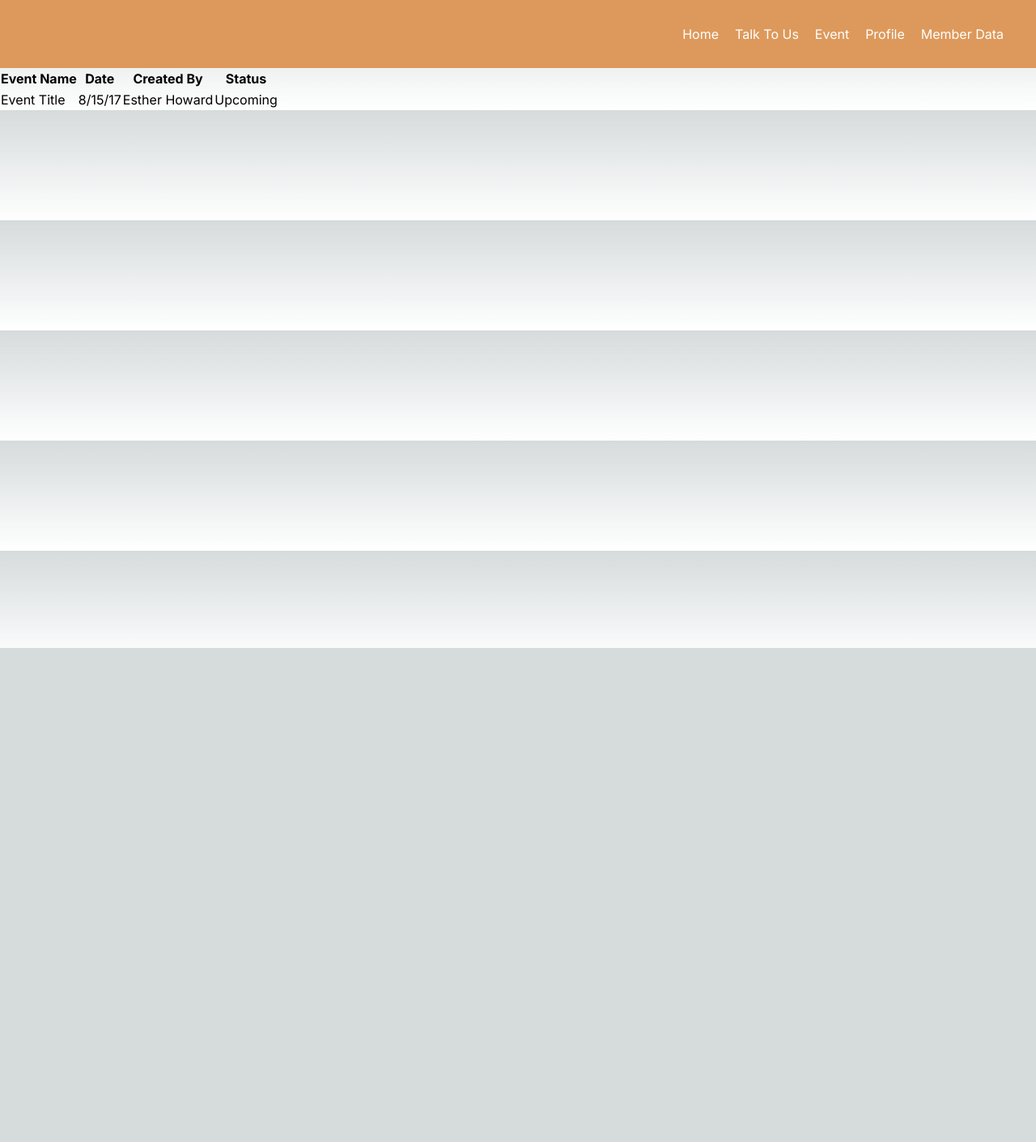
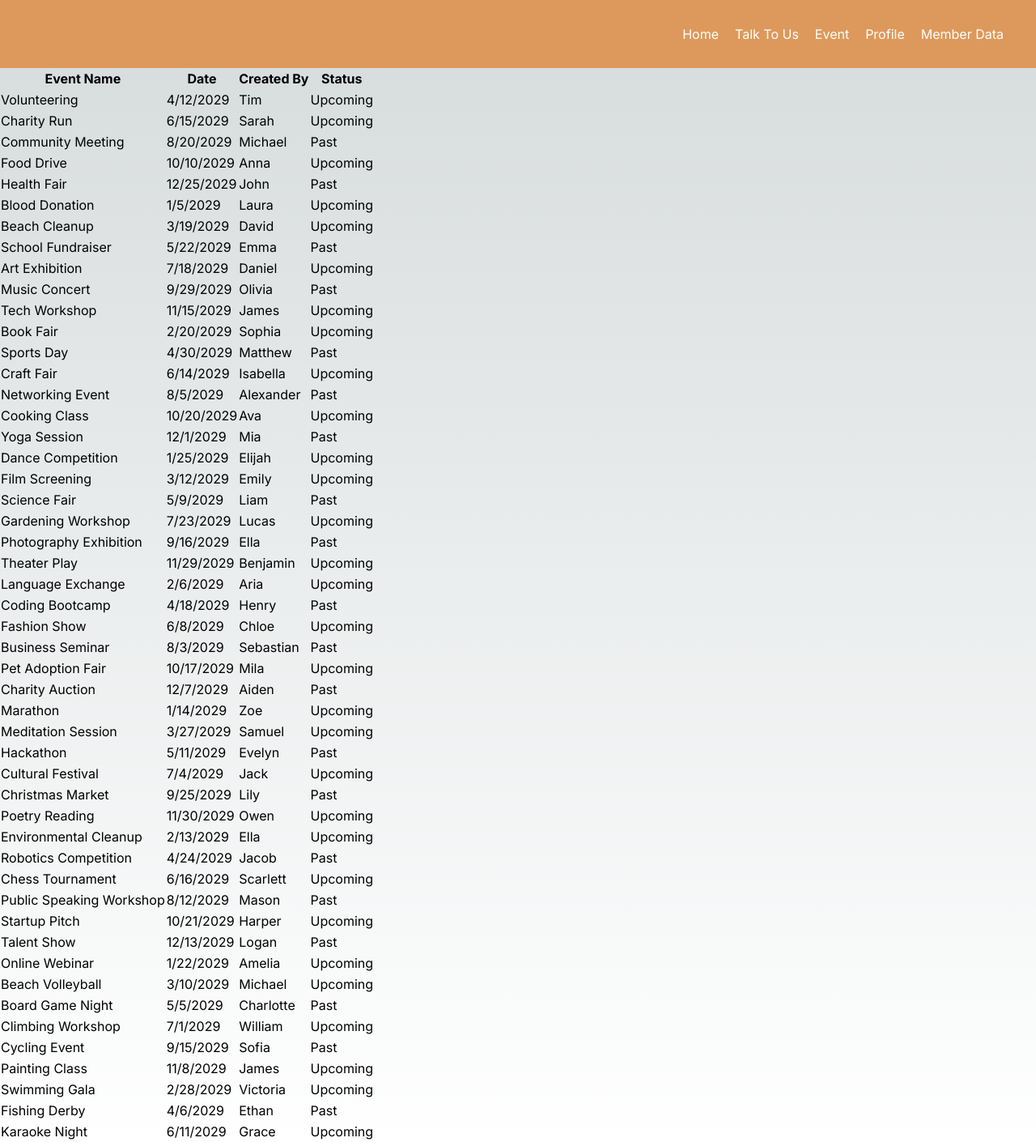
Before and after one commit to UoaWDCC/aspa-portal-v3, a Next.js app in the folder frontend/: page / in a window 1280 px wide. Shown: the whole page at 81% size. Before the commit the page ends 800 px from the top, so only its background shows below. Built offline with nearby package versions, Linux system fonts and the light colour scheme.

Commit message:
Data table with dummy data

```diff
--- a/frontend/src/app/components/EventPage.tsx
+++ b/frontend/src/app/components/EventPage.tsx
@@ -1,8 +1,14 @@
-import styles from './EventPage.module.css'
+"use client";
+
+import { useState } from 'react';
+import styles from './EventPage.module.css';
+import data from "./mock-data.json";
 
 
 
 export default function EventPage() {
+
+    const [events, setEvents] = useState(data);
     return (
         <>
             <div className={styles.appcontainer}>
@@ -19,12 +25,14 @@ export default function EventPage() {
                         </tr>
                     </thead>
                     <tbody>
-                        <tr>
-                            <td> Event Title </td>
-                            <td> 8/15/17 </td>
-                            <td> Esther Howard </td>
-                            <td> Upcoming</td>
-                        </tr>
+                        {events.map((event) =>
+                            <tr>
+                                <td>{event.eventTitle}</td>
+                                <td>{event.date}</td>
+                                <td>{event.createdBy}</td>
+                                <td>{event.status}</td>
+                            </tr>
+                        )}
                     </tbody>
                 </table>
             </div>
--- /dev/null
+++ b/frontend/src/app/components/mock-data.json
@@ -0,0 +1,352 @@
+[
+    {
+        "id": 1,
+        "eventTitle": "Volunteering",
+        "date": "4/12/2029",
+        "createdBy": "Tim",
+        "status": "Upcoming"
+    },
+    {
+        "id": 2,
+        "eventTitle": "Charity Run",
+        "date": "6/15/2029",
+        "createdBy": "Sarah",
+        "status": "Upcoming"
+    },
+    {
+        "id": 3,
+        "eventTitle": "Community Meeting",
+        "date": "8/20/2029",
+        "createdBy": "Michael",
+        "status": "Past"
+    },
+    {
+        "id": 4,
+        "eventTitle": "Food Drive",
+        "date": "10/10/2029",
+        "createdBy": "Anna",
+        "status": "Upcoming"
+    },
+    {
+        "id": 5,
+        "eventTitle": "Health Fair",
+        "date": "12/25/2029",
+        "createdBy": "John",
+        "status": "Past"
+    },
+    {
+        "id": 6,
+        "eventTitle": "Blood Donation",
+        "date": "1/5/2029",
+        "createdBy": "Laura",
+        "status": "Upcoming"
+    },
+    {
+        "id": 7,
+        "eventTitle": "Beach Cleanup",
+        "date": "3/19/2029",
+        "createdBy": "David",
+        "status": "Upcoming"
+    },
+    {
+        "id": 8,
+        "eventTitle": "School Fundraiser",
+        "date": "5/22/2029",
+        "createdBy": "Emma",
+        "status": "Past"
+    },
+    {
+        "id": 9,
+        "eventTitle": "Art Exhibition",
+        "date": "7/18/2029",
+        "createdBy": "Daniel",
+        "status": "Upcoming"
+    },
+    {
+        "id": 10,
+        "eventTitle": "Music Concert",
+        "date": "9/29/2029",
+        "createdBy": "Olivia",
+        "status": "Past"
+    },
+    {
+        "id": 11,
+        "eventTitle": "Tech Workshop",
+        "date": "11/15/2029",
+        "createdBy": "James",
+        "status": "Upcoming"
+    },
+    {
+        "id": 12,
+        "eventTitle": "Book Fair",
+        "date": "2/20/2029",
+        "createdBy": "Sophia",
+        "status": "Upcoming"
+    },
+    {
+        "id": 13,
+        "eventTitle": "Sports Day",
+        "date": "4/30/2029",
+        "createdBy": "Matthew",
+        "status": "Past"
+    },
+    {
+        "id": 14,
+        "eventTitle": "Craft Fair",
+        "date": "6/14/2029",
+        "createdBy": "Isabella",
+        "status": "Upcoming"
+    },
+    {
+        "id": 15,
+        "eventTitle": "Networking Event",
+        "date": "8/5/2029",
+        "createdBy": "Alexander",
+        "status": "Past"
+    },
+    {
+        "id": 16,
+        "eventTitle": "Cooking Class",
+        "date": "10/20/2029",
+        "createdBy": "Ava",
+        "status": "Upcoming"
+    },
+    {
+        "id": 17,
+        "eventTitle": "Yoga Session",
+        "date": "12/1/2029",
+        "createdBy": "Mia",
+        "status": "Past"
+    },
+    {
+        "id": 18,
+        "eventTitle": "Dance Competition",
+        "date": "1/25/2029",
+        "createdBy": "Elijah",
+        "status": "Upcoming"
+    },
+    {
+        "id": 19,
+        "eventTitle": "Film Screening",
+        "date": "3/12/2029",
+        "createdBy": "Emily",
+        "status": "Upcoming"
+    },
+    {
+        "id": 20,
+        "eventTitle": "Science Fair",
+        "date": "5/9/2029",
+        "createdBy": "Liam",
+        "status": "Past"
+    },
+    {
+        "id": 21,
+        "eventTitle": "Gardening Workshop",
+        "date": "7/23/2029",
+        "createdBy": "Lucas",
+        "status": "Upcoming"
+    },
+    {
+        "id": 22,
+        "eventTitle": "Photography Exhibition",
+        "date": "9/16/2029",
+        "createdBy": "Ella",
+        "status": "Past"
+    },
+    {
+        "id": 23,
+        "eventTitle": "Theater Play",
+        "date": "11/29/2029",
+        "createdBy": "Benjamin",
+        "status": "Upcoming"
+    },
+    {
+        "id": 24,
+        "eventTitle": "Language Exchange",
+        "date": "2/6/2029",
+        "createdBy": "Aria",
+        "status": "Upcoming"
+    },
+    {
+        "id": 25,
+        "eventTitle": "Coding Bootcamp",
+        "date": "4/18/2029",
+        "createdBy": "Henry",
+        "status": "Past"
+    },
+    {
+        "id": 26,
+        "eventTitle": "Fashion Show",
+        "date": "6/8/2029",
+        "createdBy": "Chloe",
+        "status": "Upcoming"
+    },
+    {
+        "id": 27,
+        "eventTitle": "Business Seminar",
+        "date": "8/3/2029",
+        "createdBy": "Sebastian",
+        "status": "Past"
+    },
+    {
+        "id": 28,
+        "eventTitle": "Pet Adoption Fair",
+        "date": "10/17/2029",
+        "createdBy": "Mila",
+        "status": "Upcoming"
+    },
+    {
+        "id": 29,
+        "eventTitle": "Charity Auction",
+        "date": "12/7/2029",
+        "createdBy": "Aiden",
+        "status": "Past"
+    },
+    {
+        "id": 30,
+        "eventTitle": "Marathon",
+        "date": "1/14/2029",
+        "createdBy": "Zoe",
+        "status": "Upcoming"
+    },
+    {
+        "id": 31,
+        "eventTitle": "Meditation Session",
+        "date": "3/27/2029",
+        "createdBy": "Samuel",
+        "status": "Upcoming"
+    },
+    {
+        "id": 32,
+        "eventTitle": "Hackathon",
+        "date": "5/11/2029",
+        "createdBy": "Evelyn",
+        "status": "Past"
+    },
+    {
+        "id": 33,
+        "eventTitle": "Cultural Festival",
+        "date": "7/4/2029",
+        "createdBy": "Jack",
+        "status": "Upcoming"
+    },
+    {
+        "id": 34,
+        "eventTitle": "Christmas Market",
+        "date": "9/25/2029",
+        "createdBy": "Lily",
+        "status": "Past"
+    },
+    {
+        "id": 35,
+        "eventTitle": "Poetry Reading",
+        "date": "11/30/2029",
+        "createdBy": "Owen",
+        "status": "Upcoming"
+    },
+    {
+        "id": 36,
+        "eventTitle": "Environmental Cleanup",
+        "date": "2/13/2029",
+        "createdBy": "Ella",
+        "status": "Upcoming"
+    },
+    {
+        "id": 37,
+        "eventTitle": "Robotics Competition",
+        "date": "4/24/2029",
+        "createdBy": "Jacob",
+        "status": "Past"
+    },
+    {
+        "id": 38,
+        "eventTitle": "Chess Tournament",
+        "date": "6/16/2029",
+        "createdBy": "Scarlett",
+        "status": "Upcoming"
+    },
+    {
+        "id": 39,
+        "eventTitle": "Public Speaking Workshop",
+        "date": "8/12/2029",
+        "createdBy": "Mason",
+        "status": "Past"
+    },
+    {
+        "id": 40,
+        "eventTitle": "Startup Pitch",
+        "date": "10/21/2029",
+        "createdBy": "Harper",
+        "status": "Upcoming"
+    },
+    {
+        "id": 41,
+        "eventTitle": "Talent Show",
+        "date": "12/13/2029",
+        "createdBy": "Logan",
+        "status": "Past"
+    },
+    {
+        "id": 42,
+        "eventTitle": "Online Webinar",
+        "date": "1/22/2029",
+        "createdBy": "Amelia",
+        "status": "Upcoming"
+    },
+    {
+        "id": 43,
+        "eventTitle": "Beach Volleyball",
+        "date": "3/10/2029",
+        "createdBy": "Michael",
+        "status": "Upcoming"
+    },
+    {
+        "id": 44,
+        "eventTitle": "Board Game Night",
+        "date": "5/5/2029",
+        "createdBy": "Charlotte",
+        "status": "Past"
+    },
+    {
+        "id": 45,
+        "eventTitle": "Climbing Workshop",
+        "date": "7/1/2029",
+        "createdBy": "William",
+        "status": "Upcoming"
+    },
+    {
+        "id": 46,
+        "eventTitle": "Cycling Event",
+        "date": "9/15/2029",
+        "createdBy": "Sofia",
+        "status": "Past"
+    },
+    {
+        "id": 47,
+        "eventTitle": "Painting Class",
+        "date": "11/8/2029",
+        "createdBy": "James",
+        "status": "Upcoming"
+    },
+    {
+        "id": 48,
+        "eventTitle": "Swimming Gala",
+        "date": "2/28/2029",
+        "createdBy": "Victoria",
+        "status": "Upcoming"
+    },
+    {
+        "id": 49,
+        "eventTitle": "Fishing Derby",
+        "date": "4/6/2029",
+        "createdBy": "Ethan",
+        "status": "Past"
+    },
+    {
+        "id": 50,
+        "eventTitle": "Karaoke Night",
+        "date": "6/11/2029",
+        "createdBy": "Grace",
+        "status": "Upcoming"
+    }
+]
```
Also changed, not shown: frontend/src/app/components/ReadOnlyRow.tsx (added).
